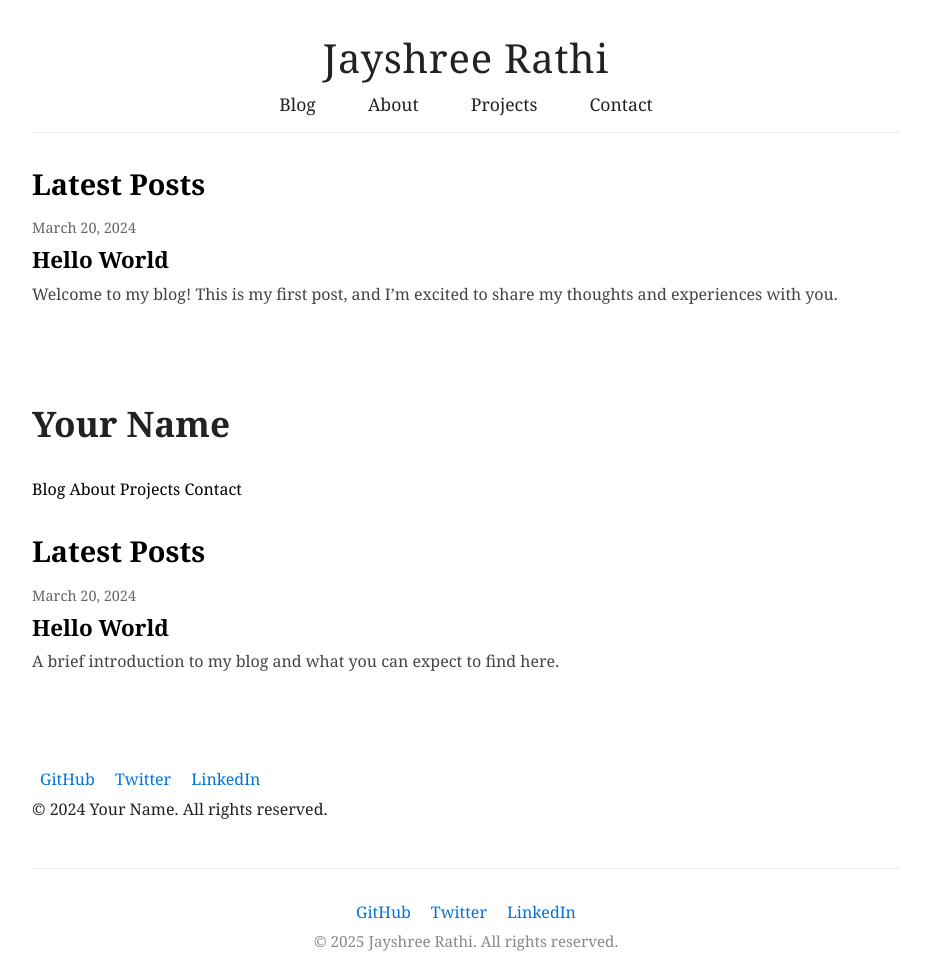
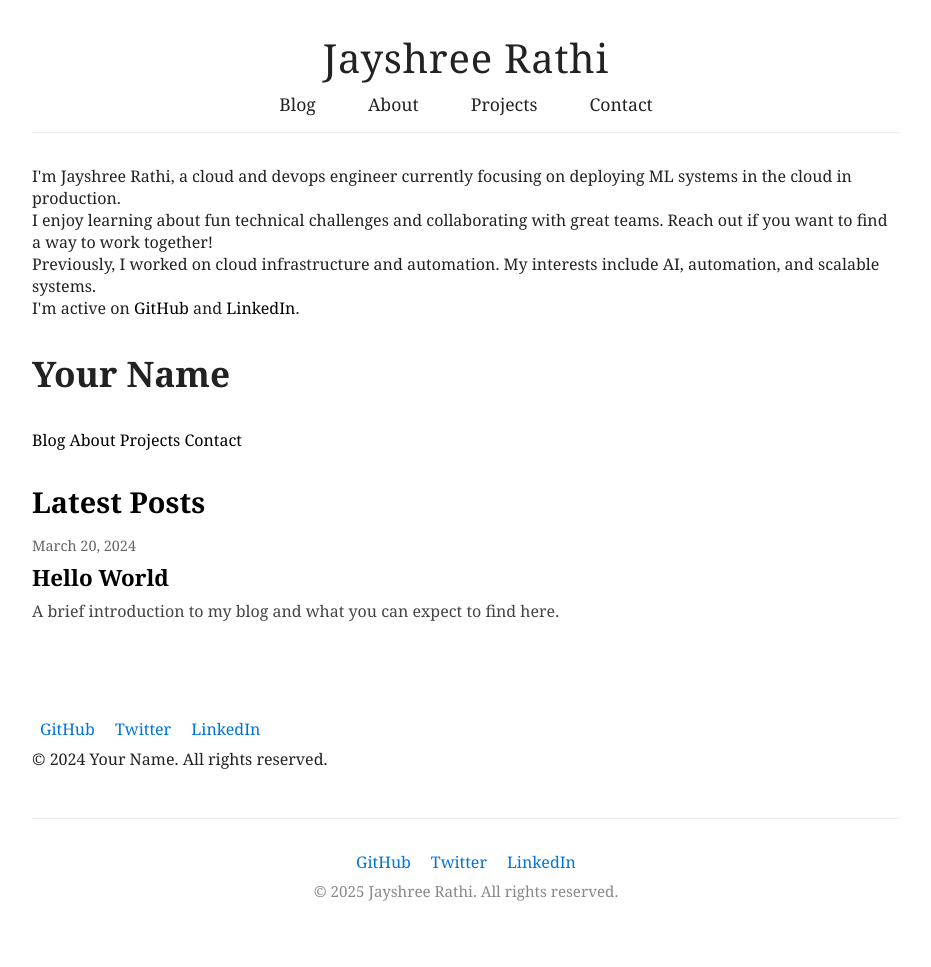
Before and after one commit to jsrathi17/jsrathi17.github.io, a Jekyll site: the page built from index.html, in a window 1280 px wide. Shown: the whole page, without its empty margins (174-1105 px from the left). Built offline with Jekyll 4.4.1, drawn with Linux system fonts in a browser that asks for light colours; after the commit the page ends 917 px from its top, so only the background shows below that.

Commit message:
updating the design, content etc

```diff
--- a/index.html
+++ b/index.html
@@ -2,18 +2,16 @@
 layout: default
 title: Home
 ---
-<section class="posts">
-    <h2>Latest Posts</h2>
-    <div class="post-list">
-        {% for post in site.posts %}
-        <article class="post">
-            <time datetime="{{ post.date | date_to_xmlschema }}">{{ post.date | date: "%B %d, %Y" }}</time>
-            <h3><a href="{{ post.url | relative_url }}">{{ post.title }}</a></h3>
-            <p>{{ post.excerpt | strip_html | truncatewords: 30 }}</p>
-        </article>
-        {% endfor %}
-    </div>
-</section>
+<div class="about-profile">
+  <div>
+    <p>I'm Jayshree Rathi, a cloud and devops engineer currently focusing on deploying ML systems in the cloud in production.</p>
+    <p>I enjoy learning about fun technical challenges and collaborating with great teams. Reach out if you want to find a way to work together!</p>
+    <p>Previously, I worked on cloud infrastructure and automation. My interests include AI, automation, and scalable systems.</p>
+    <p>I'm active on <a href="https://github.com/jsrathi17">GitHub</a> and <a href="https://www.linkedin.com/in/jsrathi17/">LinkedIn</a>.</p>
+  </div>
+  <!-- Optional: Add your profile image here -->
+  <!-- <img src="/assets/profile.jpg" alt="Jayshree Rathi" /> -->
+</div>
 
 <div class="container">
     <header>
```
